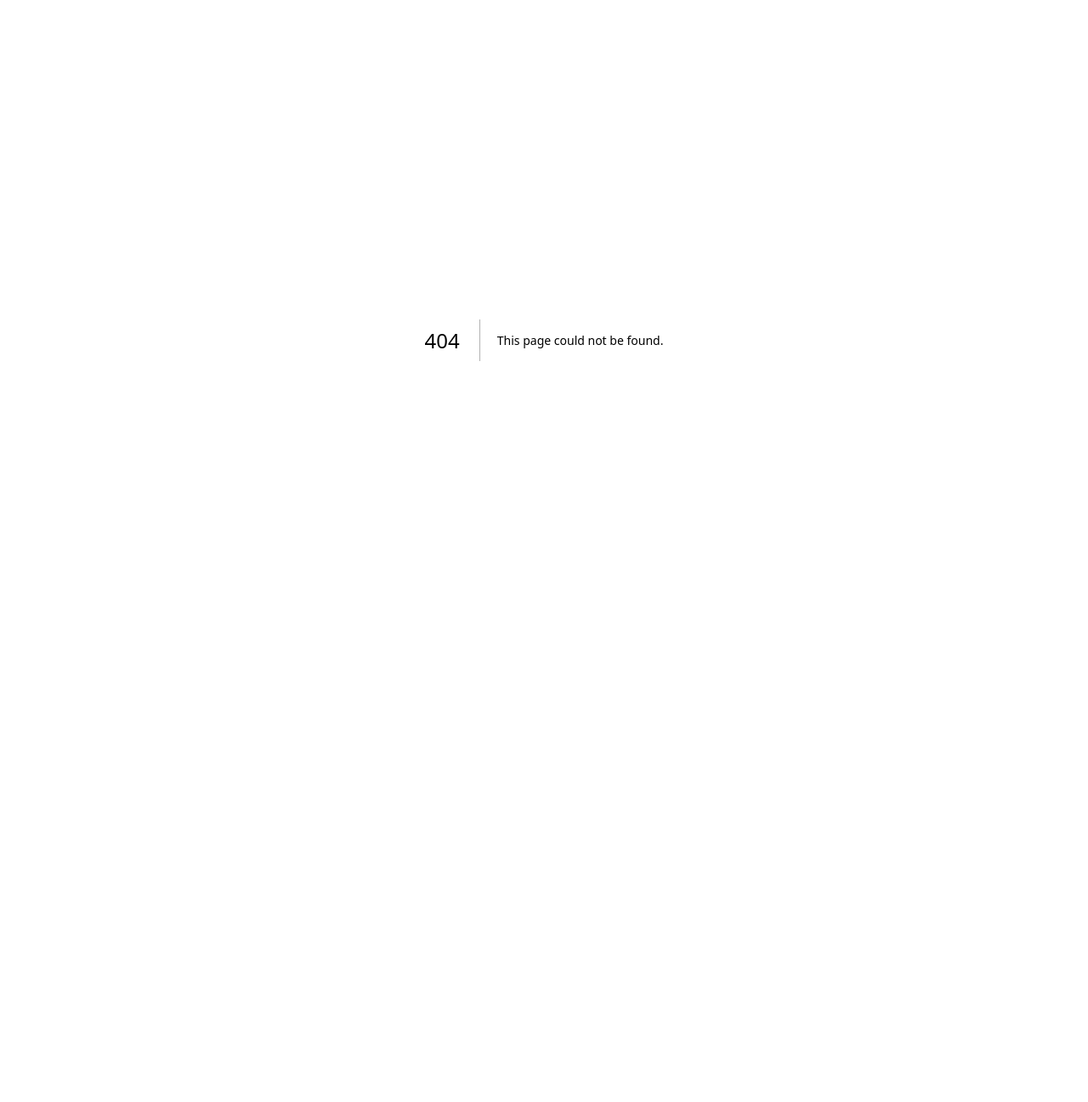
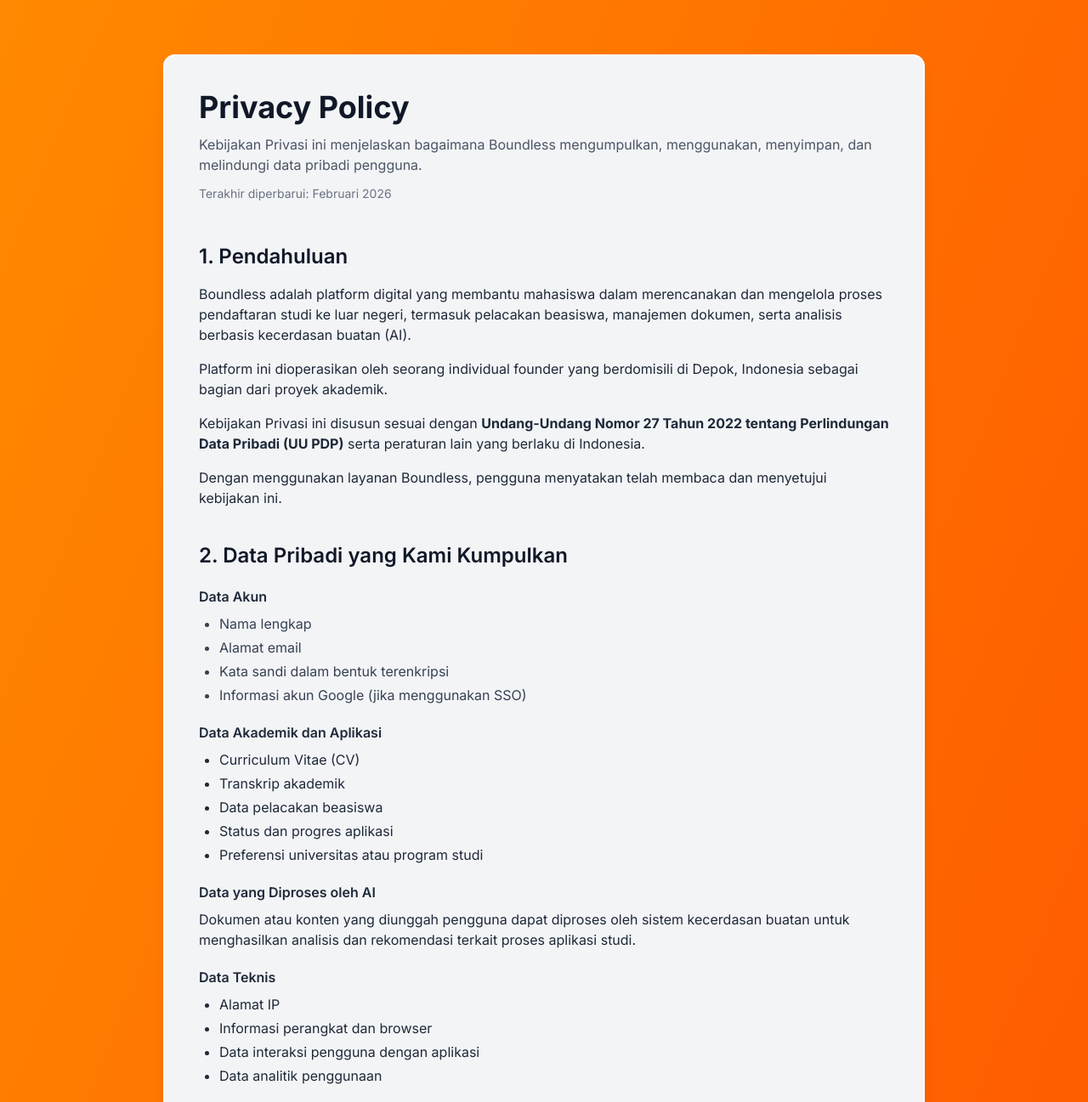
Before and after one commit to boundless-ppl/boundless-fe, a Next.js app: page /legal in a window 1280 px wide. Before the commit this address had no page. Shown: the top 1297 px of the page at 85% size. Before the commit the page ends 800 px from the top, so only its background shows below. Built offline with nearby package versions, Linux system fonts and the light colour scheme.

Commit message:
feat: add privacy policy page

```diff
--- /dev/null
+++ b/src/app/legal/page.tsx
@@ -0,0 +1,7 @@
+import { LegalPageModule } from '@/modules/LegalPageModule';
+
+const LegalPage = () => {
+  return <LegalPageModule />;
+}
+
+export default LegalPage
--- /dev/null
+++ b/src/modules/LegalPageModule/index.tsx
@@ -0,0 +1,10 @@
+import React from 'react'
+import { PrivacyPolicy } from './section/PrivacyPolicy'
+
+export const LegalPageModule = () => {
+  return (
+    <div>
+      <PrivacyPolicy />
+    </div>
+  )
+}
--- /dev/null
+++ b/src/modules/LegalPageModule/section/PrivacyPolicy.tsx
@@ -0,0 +1,229 @@
+import React from 'react'
+
+export const PrivacyPolicy = () => {
+  return (
+    <main className="min-h-screen bg-linear-to-br from-orange-400 via-orange-500 to-orange-600 px-6 py-16 text-gray-800">
+      <div className="mx-auto max-w-4xl rounded-xl bg-gray-100 p-10 shadow-lg backdrop-blur-2xl border-2 border-white">
+        {/* Header */}
+        <header className="mb-12 space-y-3">
+          <h1 className="text-4xl font-bold text-gray-900">
+            Privacy Policy
+          </h1>
+          <p className="text-gray-600">
+            Kebijakan Privasi ini menjelaskan bagaimana Boundless mengumpulkan,
+            menggunakan, menyimpan, dan melindungi data pribadi pengguna.
+          </p>
+          <p className="text-sm text-gray-500">
+            Terakhir diperbarui: Februari 2026
+          </p>
+        </header>
+
+        {/* 1 */}
+        <section className="mb-10 space-y-4">
+          <h2 className="text-2xl font-semibold text-gray-900">
+            1. Pendahuluan
+          </h2>
+          <p>
+            Boundless adalah platform digital yang membantu mahasiswa dalam
+            merencanakan dan mengelola proses pendaftaran studi ke luar negeri,
+            termasuk pelacakan beasiswa, manajemen dokumen, serta analisis
+            berbasis kecerdasan buatan (AI).
+          </p>
+          <p>
+            Platform ini dioperasikan oleh seorang individual founder yang
+            berdomisili di Depok, Indonesia sebagai bagian dari proyek
+            akademik.
+          </p>
+          <p>
+            Kebijakan Privasi ini disusun sesuai dengan{" "}
+            <strong>
+              Undang-Undang Nomor 27 Tahun 2022 tentang Perlindungan Data
+              Pribadi (UU PDP)
+            </strong>{" "}
+            serta peraturan lain yang berlaku di Indonesia.
+          </p>
+          <p>
+            Dengan menggunakan layanan Boundless, pengguna menyatakan telah
+            membaca dan menyetujui kebijakan ini.
+          </p>
+        </section>
+
+        {/* 2 */}
+        <section className="mb-10 space-y-5">
+          <h2 className="text-2xl font-semibold text-gray-900">
+            2. Data Pribadi yang Kami Kumpulkan
+          </h2>
+
+          <div>
+            <h3 className="mb-2 font-semibold">Data Akun</h3>
+            <ul className="list-disc space-y-1 pl-6 text-gray-700">
+              <li>Nama lengkap</li>
+              <li>Alamat email</li>
+              <li>Kata sandi dalam bentuk terenkripsi</li>
+              <li>Informasi akun Google (jika menggunakan SSO)</li>
+            </ul>
+          </div>
+
+          <div>
+            <h3 className="mb-2 font-semibold">Data Akademik dan Aplikasi</h3>
+            <ul className="list-disc space-y-1 pl-6">
+              <li>Curriculum Vitae (CV)</li>
+              <li>Transkrip akademik</li>
+              <li>Data pelacakan beasiswa</li>
+              <li>Status dan progres aplikasi</li>
+              <li>Preferensi universitas atau program studi</li>
+            </ul>
+          </div>
+
+          <div>
+            <h3 className="mb-2 font-semibold">Data yang Diproses oleh AI</h3>
+            <p>
+              Dokumen atau konten yang diunggah pengguna dapat diproses oleh
+              sistem kecerdasan buatan untuk menghasilkan analisis dan
+              rekomendasi terkait proses aplikasi studi.
+            </p>
+          </div>
+
+          <div>
+            <h3 className="mb-2 font-semibold">Data Teknis</h3>
+            <ul className="list-disc space-y-1 pl-6">
+              <li>Alamat IP</li>
+              <li>Informasi perangkat dan browser</li>
+              <li>Data interaksi pengguna dengan aplikasi</li>
+              <li>Data analitik penggunaan</li>
+            </ul>
+          </div>
+        </section>
+
+        {/* 3 */}
+        <section className="mb-10 space-y-4">
+          <h2 className="text-2xl font-semibold text-gray-900">
+            3. Tujuan Penggunaan Data
+          </h2>
+          <ul className="list-disc space-y-2 pl-6">
+            <li>Membuat dan mengelola akun pengguna</li>
+            <li>Menyediakan fitur DreamTracker dan pelacakan beasiswa</li>
+            <li>Melakukan analisis dokumen berbasis AI</li>
+            <li>Meningkatkan kualitas layanan dan pengalaman pengguna</li>
+            <li>Melakukan analisis performa sistem</li>
+            <li>Mencegah penyalahgunaan layanan</li>
+            <li>Memenuhi kewajiban hukum yang berlaku</li>
+          </ul>
+        </section>
+
+        {/* 4 */}
+        <section className="mb-10 space-y-4">
+          <h2 className="text-2xl font-semibold text-gray-900">
+            4. Transparansi Pemrosesan AI
+          </h2>
+          <p>
+            Boundless menggunakan teknologi kecerdasan buatan yang disediakan
+            oleh penyedia layanan pihak ketiga untuk mendukung analisis dokumen
+            dan pemberian rekomendasi.
+          </p>
+
+          <ul className="list-disc space-y-2 pl-6">
+            <li>Data dapat dikirim secara aman ke layanan AI</li>
+            <li>Hasil AI bersifat otomatis dan tidak selalu 100% akurat</li>
+            <li>
+              Boundless tidak menggantikan keputusan resmi universitas atau
+              lembaga pemberi beasiswa
+            </li>
+          </ul>
+        </section>
+
+        {/* 5 */}
+        <section className="mb-10 space-y-4">
+          <h2 className="text-2xl font-semibold text-gray-900">
+            5. Penyimpanan dan Keamanan Data
+          </h2>
+          <p>
+            Data pengguna disimpan menggunakan layanan komputasi awan dan
+            sistem basis data yang memiliki standar keamanan industri.
+          </p>
+          <p>
+            Boundless menerapkan langkah teknis dan organisasi yang wajar untuk
+            melindungi data dari akses tidak sah, kebocoran, perubahan, maupun
+            kehilangan data.
+          </p>
+        </section>
+
+        {/* 6 */}
+        <section className="mb-10 space-y-4">
+          <h2 className="text-2xl font-semibold text-gray-900">
+            6. Retensi Data
+          </h2>
+          <p>
+            Data pribadi disimpan selama akun pengguna masih aktif.
+          </p>
+          <p>
+            Jika akun dihapus, data dapat disimpan sementara untuk tujuan
+            backup, keamanan sistem, atau kewajiban hukum sebelum dihapus
+            secara permanen dalam jangka waktu yang wajar.
+          </p>
+        </section>
+
+        {/* 7 */}
+        <section className="mb-10 space-y-4">
+          <h2 className="text-2xl font-semibold text-gray-900">
+            7. Layanan Pihak Ketiga
+          </h2>
+          <p>
+            Boundless dapat menggunakan layanan pihak ketiga seperti:
+          </p>
+          <ul className="list-disc pl-6 space-y-1">
+            <li>Cloud hosting</li>
+            <li>Sistem basis data</li>
+            <li>Layanan autentikasi (SSO)</li>
+            <li>Layanan analitik</li>
+            <li>Layanan pemrosesan AI</li>
+          </ul>
+        </section>
+
+        {/* 8 */}
+        <section className="mb-10 space-y-4">
+          <h2 className="text-2xl font-semibold text-gray-900">
+            8. Hak Pengguna
+          </h2>
+          <p>Sesuai UU PDP, pengguna memiliki hak untuk:</p>
+          <ul className="list-disc pl-6 space-y-1">
+            <li>Mengakses data pribadi</li>
+            <li>Meminta perbaikan data</li>
+            <li>Menarik persetujuan pemrosesan data</li>
+            <li>Meminta penghapusan data</li>
+            <li>Membatasi pemrosesan data</li>
+            <li>Mengajukan pengaduan kepada otoritas terkait</li>
+          </ul>
+        </section>
+
+        {/* 9 */}
+        <section className="mb-10 space-y-4">
+          <h2 className="text-2xl font-semibold text-gray-900">
+            9. Cookie dan Analitik
+          </h2>
+          <p>
+            Boundless menggunakan cookie dan teknologi serupa untuk
+            meningkatkan pengalaman pengguna serta menganalisis penggunaan
+            aplikasi.
+          </p>
+        </section>
+
+        {/* 10 */}
+        <section className="space-y-4">
+          <h2 className="text-2xl font-semibold text-gray-900">
+            10. Kontak
+          </h2>
+          <p>
+            Jika memiliki pertanyaan terkait kebijakan privasi ini, pengguna
+            dapat menghubungi:
+          </p>
+
+          <div className="rounded-lg bg-gray-100 p-4 text-sm">
+            <p>Email: boundless.startup@gmail.com</p>
+            <p>Domisili: Depok, Indonesia</p>
+          </div>
+        </section>
+      </div>
+    </main>
+  )
+}
```
